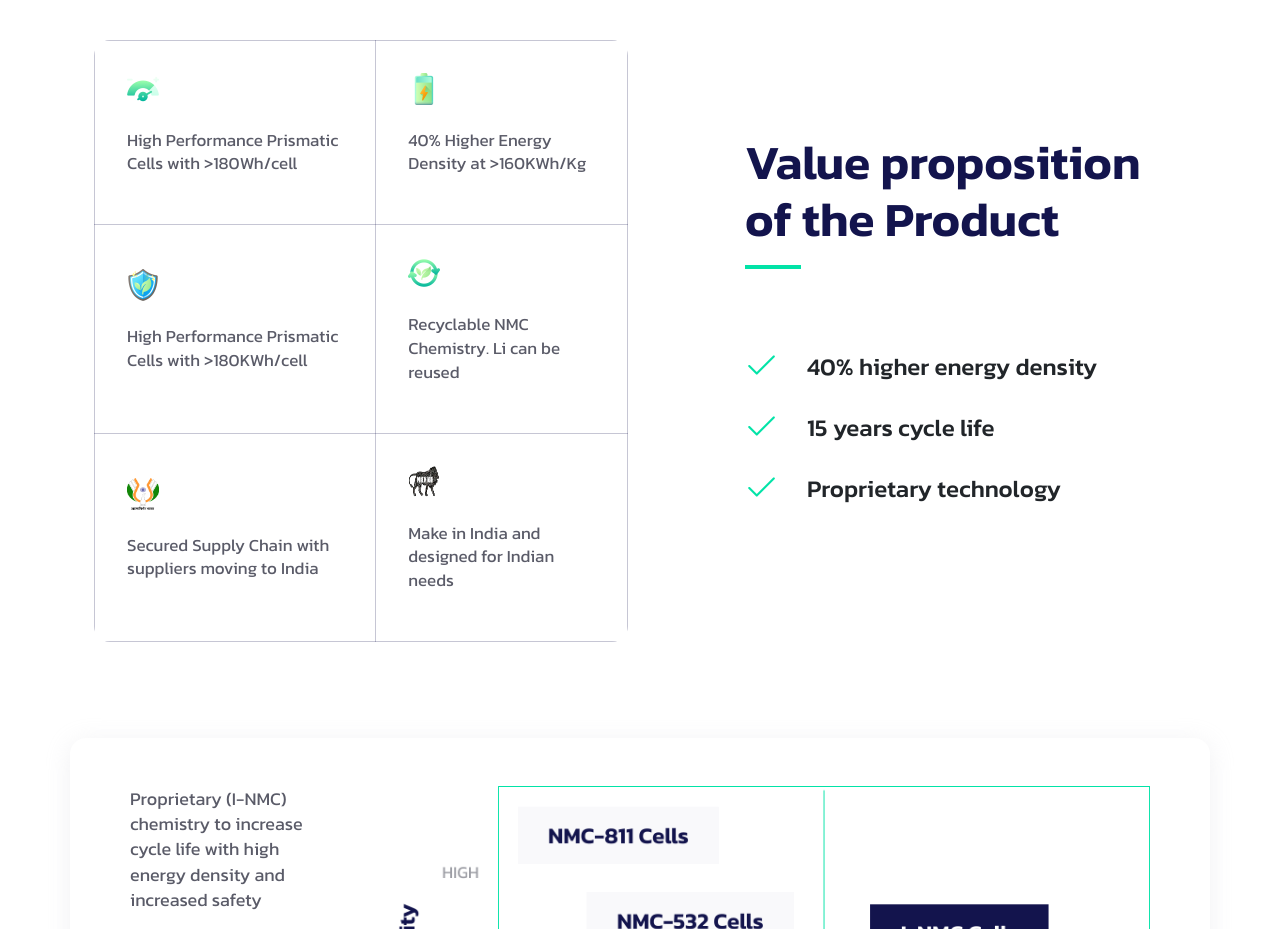
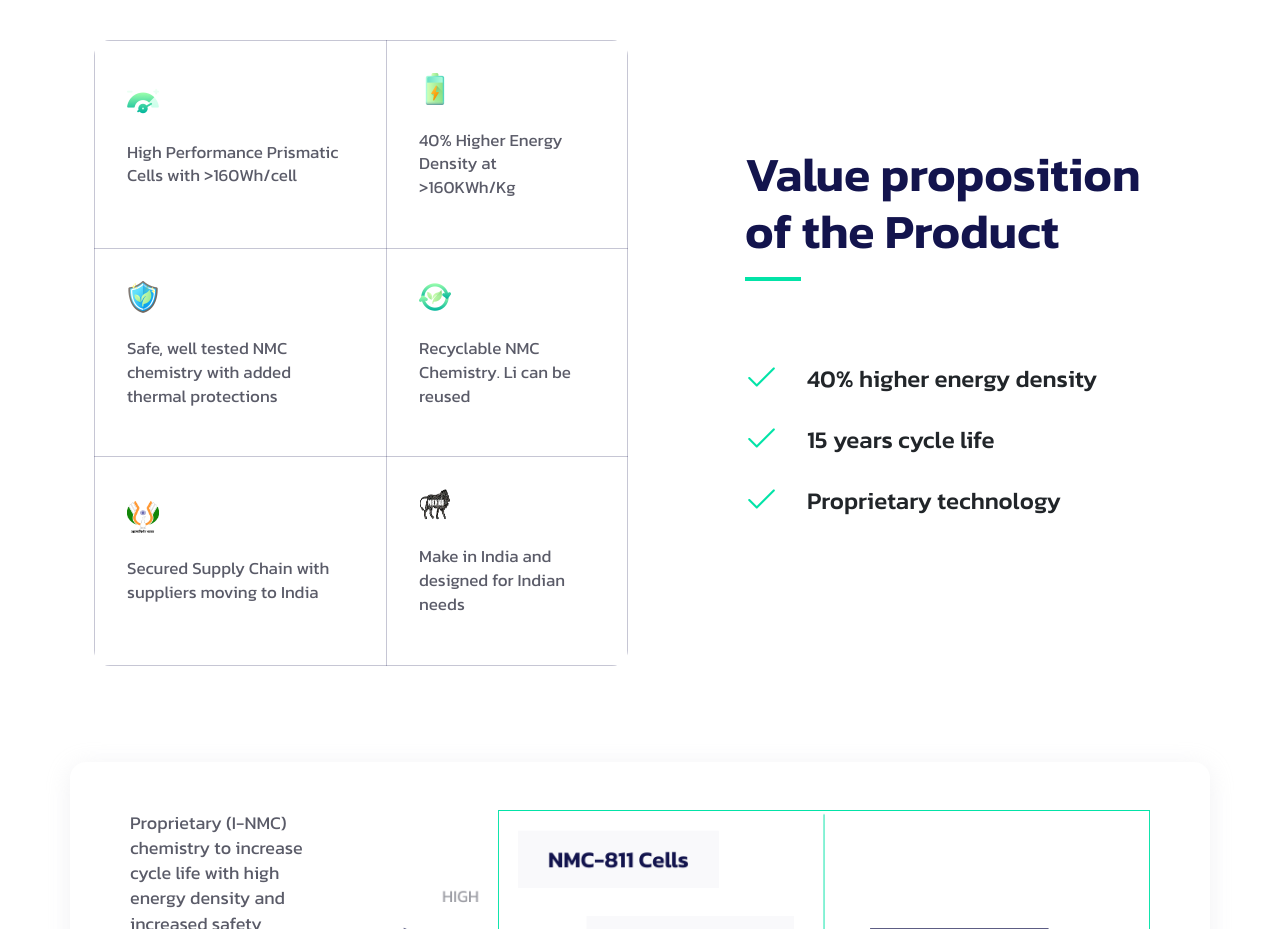
Before and after one commit to Shubhamsadhu02/ibc, a React (Create React App) app: page / in a window 1280 px wide. Shown: the part 2360-3289 px from the top of the page. Built offline with nearby package versions, Linux system fonts and the light colour scheme.

Commit message:
value proposition updated

```diff
--- a/public/index.html
+++ b/public/index.html
@@ -3,7 +3,7 @@
 
 <head>
   <meta charset="utf-8" />
-  <link rel="icon" href="/images/Home/IBClogo.svg" />
+  <link rel="icon" href="/images/Home/IBCtitlelogo.png" />
   <meta name="viewport" content="width=device-width, initial-scale=1" />
   <meta name="theme-color" content="#000000" />
   <meta name="description" content="Web site created using create-react-app" />
--- a/src/Components/Home.js
+++ b/src/Components/Home.js
@@ -1,5 +1,4 @@
 import React from 'react'
-import { Link } from 'react-router-dom';
 
 import Header from '../Partials/Header';
 import AboutUsCards from './AboutUsCards';
@@ -20,7 +19,7 @@ export default function Home() {
                                     <h1>Building High-Performance Lithium-Ion Cells for Mobility</h1>
                                 </div>
                                 <div className="head-contact_btn mt-5">
-                                    <Link to={'#'}><button type='button'>Contact us</button></Link>
+                                    <a href='#reachtous'><button type='button'>Contact us</button></a>
                                 </div>
                             </div>
                             <div className="homeimgbg col-sm-12 col-md-5 col-lg-5">
@@ -63,7 +62,7 @@ export default function Home() {
                                                 <img src='/images/Home/high-performance.png' alt='' />
                                             </div>
                                             <div className="proposition-paragraph mt-4">
-                                                <p>High Performance Prismatic Cells with &gt;180Wh/cell</p>
+                                                <p>High Performance Prismatic Cells with &gt;160Wh/cell</p>
                                             </div>
                                         </div>
                                     </td>
@@ -85,7 +84,7 @@ export default function Home() {
                                                 <img src='/images/Home/protect.png' alt='' />
                                             </div>
                                             <div className="proposition-paragraph mt-4">
-                                                <p>High Performance Prismatic Cells with &gt;180KWh/cell</p>
+                                                <p>Safe, well tested NMC chemistry with added thermal protections</p>
                                             </div>
                                         </div>
                                     </td>
```
Also changed, not shown: public/images/Home/IBClogo.png (added).
